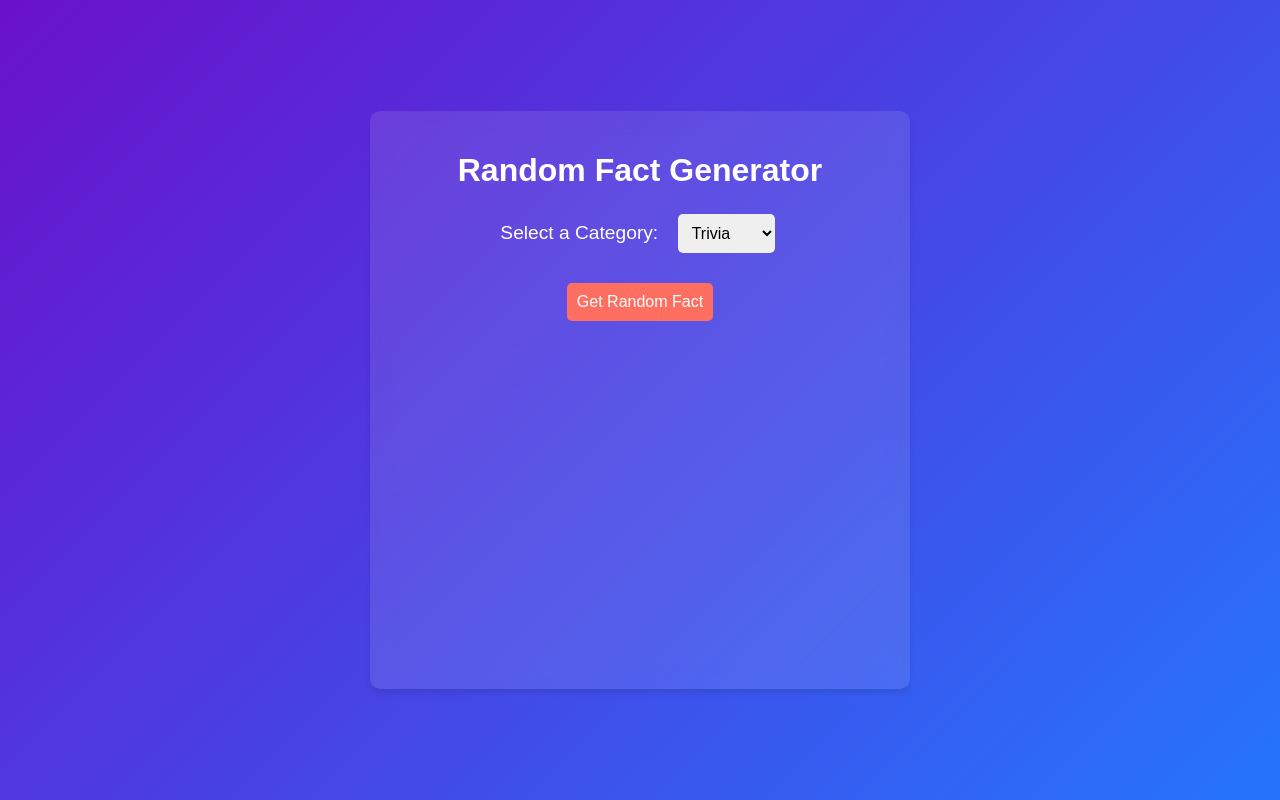
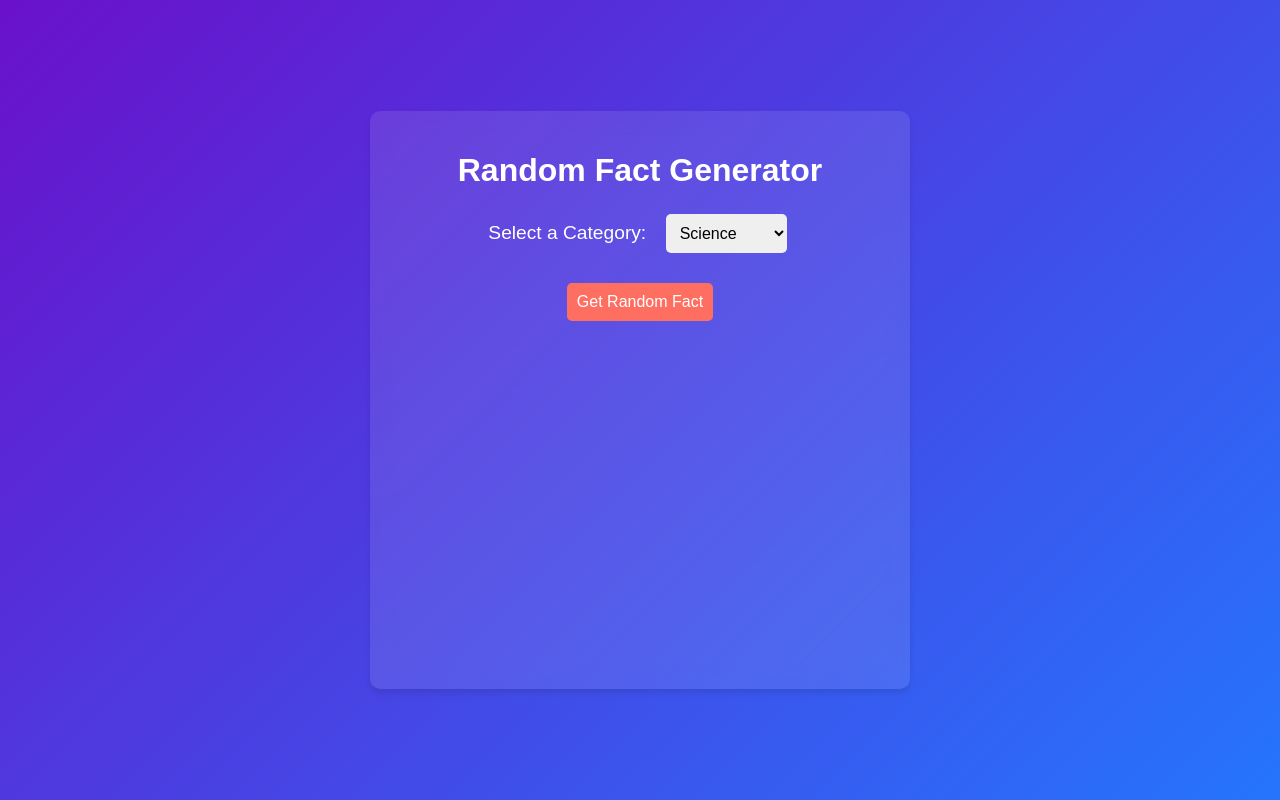
Before and after one commit to Urbanprgmr/facts-app, a plain HTML site: page index.html in a window 1280 px wide. Drawn offline with Linux system fonts and the light colour scheme.

Commit message:
Update index.html

```diff
--- a/index.html
+++ b/index.html
@@ -12,13 +12,11 @@
     <div class="category-selector">
       <label for="category">Select a Category:</label>
       <select id="category">
-        <option value="trivia">Trivia</option>
-        <option value="math">Math</option>
-        <option value="date">Date</option>
-        <option value="year">Year</option>
         <option value="science">Science</option>
         <option value="history">History</option>
         <option value="animals">Animals</option>
+        <option value="technology">Technology</option>
+        <option value="random">Random</option>
       </select>
     </div>
     <button id="get-fact">Get Random Fact</button>
```
